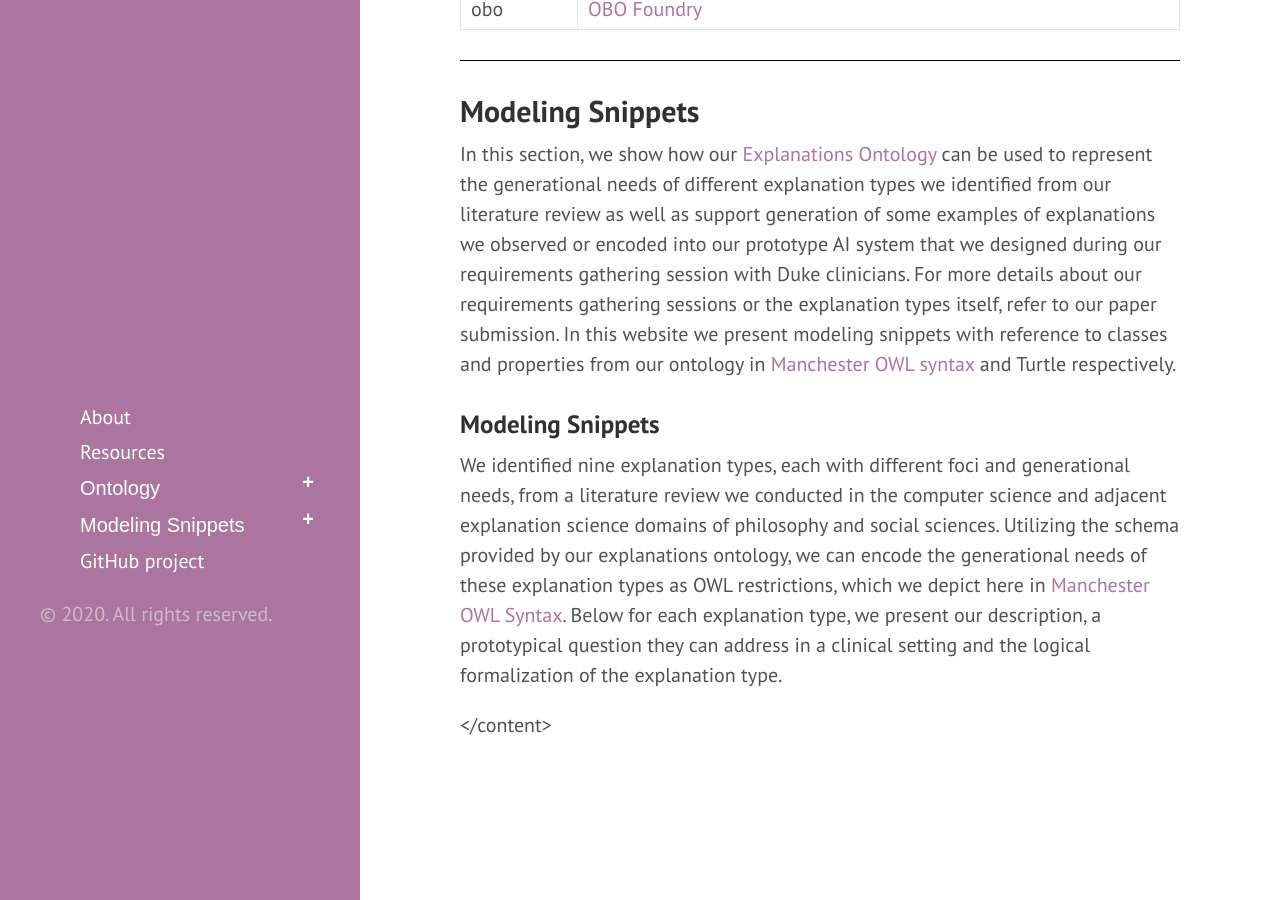
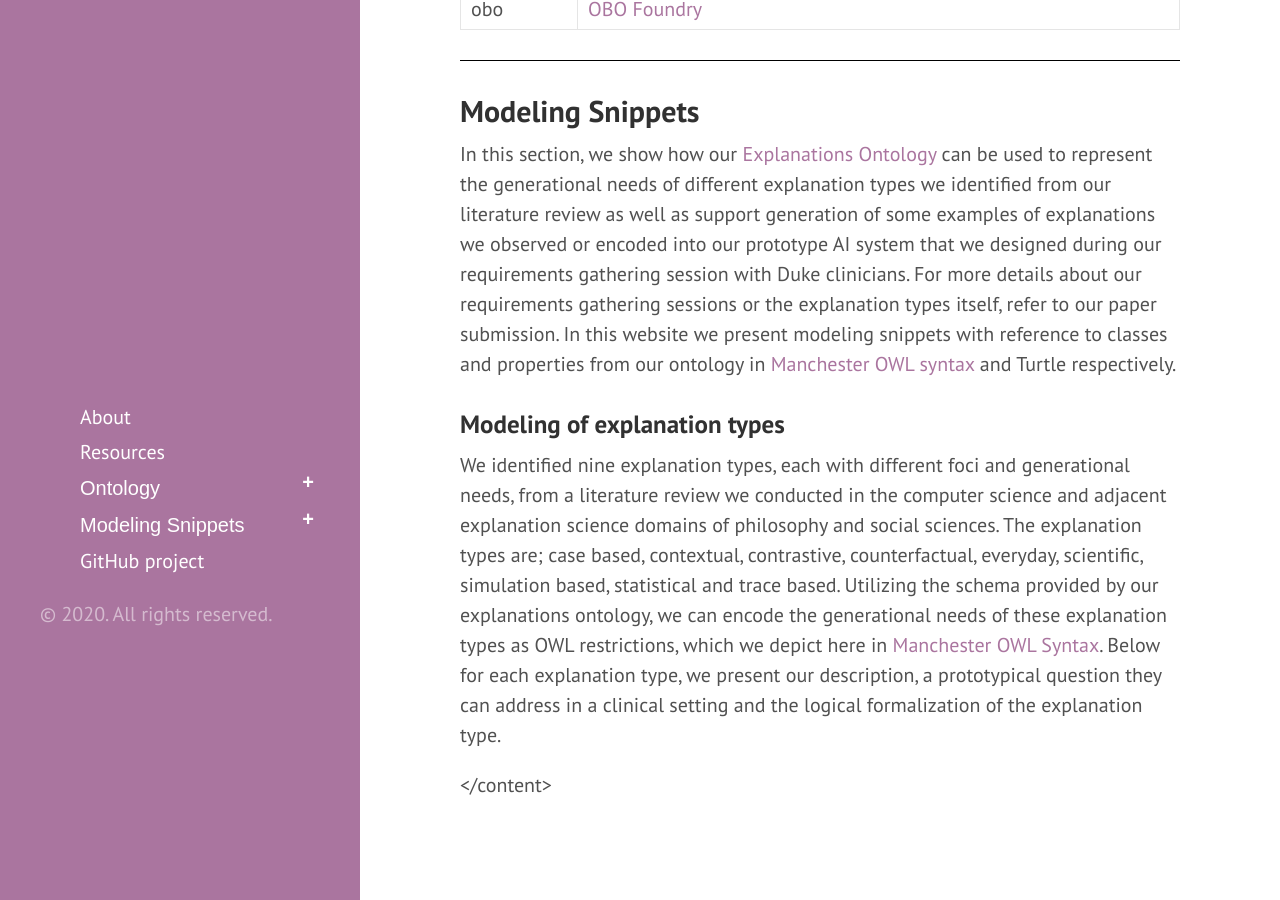
Before and after one commit to tetherless-world/explanation-ontology, a Jekyll site: the page built from index.md, in a window 1280 px wide and 900 px high, scrolled down 3720 px. Built offline with Jekyll 4.4.1, drawn with Linux system fonts in a browser that asks for light colours; Markdown is read by kramdown in place of the engine named in the settings.

Commit message:
Update index.md

```diff
--- a/index.md
+++ b/index.md
@@ -159,8 +159,8 @@ title: Explanations Ontology - Treating Explanations as Primary Consideration
 <content>
 
 
-<h3>Modeling Snippets</h3>
-  <p>We identified nine explanation types, each with different foci and generational needs, from a literature review we conducted in the computer science and adjacent explanation science domains of philosophy and social sciences. Utilizing the schema provided by our explanations ontology, we can encode the generational needs of these explanation types as OWL restrictions, which we depict here in <a href="https://www.w3.org/TR/owl2-manchester-syntax/">Manchester OWL Syntax</a>. Below for each explanation type, we present our description, a prototypical question they can address in a clinical setting and the logical formalization of the explanation type.</p>
+<h3>Modeling of explanation types</h3>
+  <p>We identified nine explanation types, each with different foci and generational needs, from a literature review we conducted in the computer science and adjacent explanation science domains of philosophy and social sciences. The explanation types are; case based, contextual, contrastive, counterfactual, everyday, scientific, simulation based, statistical and trace based. Utilizing the schema provided by our explanations ontology, we can encode the generational needs of these explanation types as OWL restrictions, which we depict here in <a href="https://www.w3.org/TR/owl2-manchester-syntax/">Manchester OWL Syntax</a>. Below for each explanation type, we present our description, a prototypical question they can address in a clinical setting and the logical formalization of the explanation type.</p>
   <!--can cite our book chapter here-->
  </content>
  </content>
```
